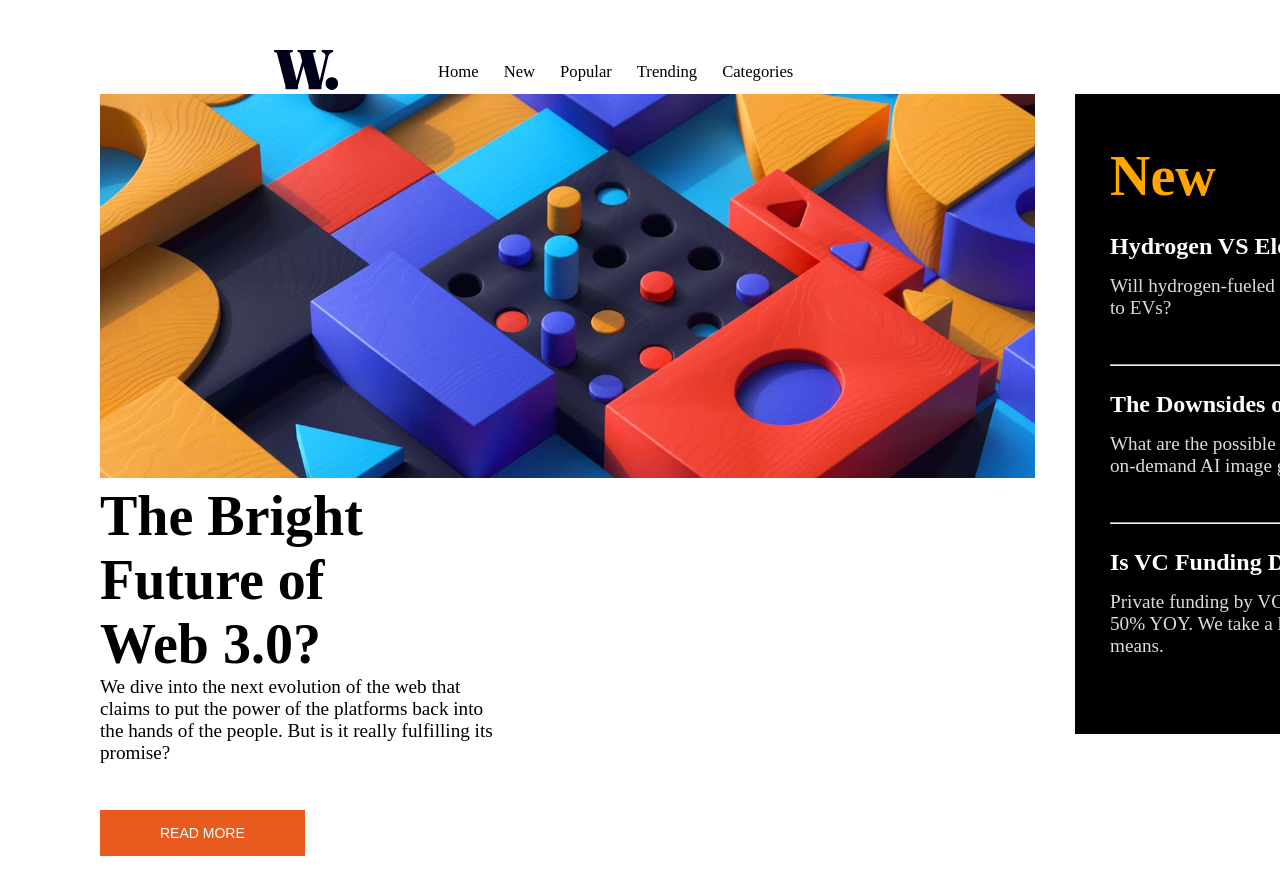
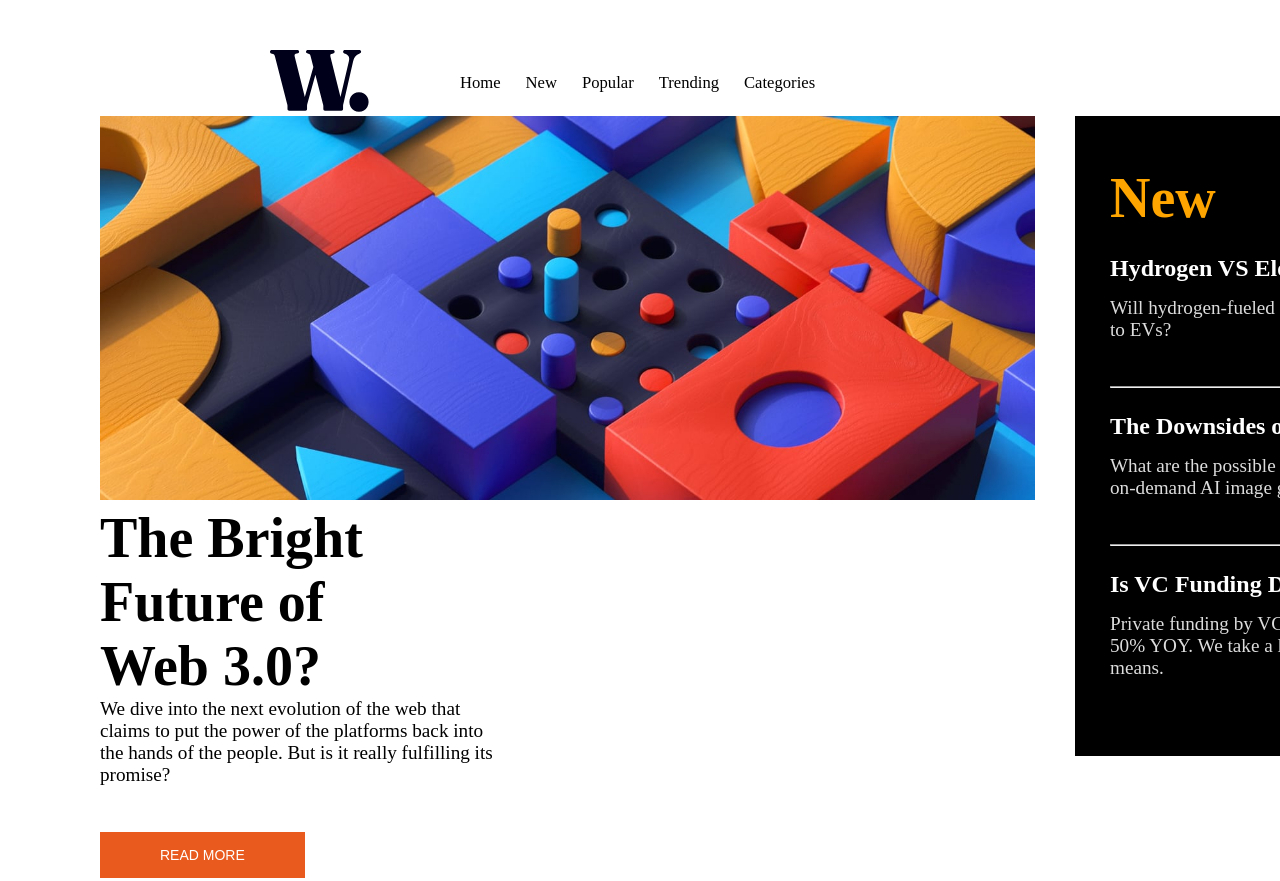
Before and after one commit to A-make-cloud/news-homepage-main, a plain HTML site: page index.html in a window 1280 px wide. Shown: the top 881 px of the page. Drawn offline with Linux system fonts and the light colour scheme; a script that the page names is missing.

Commit message:
Update index.html

```diff
--- a/index.html
+++ b/index.html
@@ -6,9 +6,10 @@
     <link rel="icon" type="image/png" sizes="32x32"
       href="./assets/images/favicon-32x32.png">
     <link rel="stylesheet" href="assets/css/style.css">
+    <link rel="stylesheet" href="assets/css/mobile.css">
     <script src="js/script.js" defer></script>
 
-    <title> homepage</title>
+    <title>Frontend Mentor | News homepage</title>
 
     <style>
 
@@ -16,7 +17,7 @@
   </head>
   <body>
     <nav>
-      <div id="logo"><img src="/assets/images/logo.svg" alt="" srcset=""></div>
+      <div id="logo"><img src="/assets/images/logo.svg" width="100px" alt="logo" srcset=""></div>
 
       <div id="menu">
         <ul>
@@ -48,7 +49,7 @@
     </nav>
     <main id="main">
       <!-- <div id="top"> -->
-   <header id="header-desktop">
+      <header id="header-desktop">
         <img src="./assets/images/image-web-3-desktop.jpg" width="935px" alt="hero">
       </header>
       <div id="bright">
```
